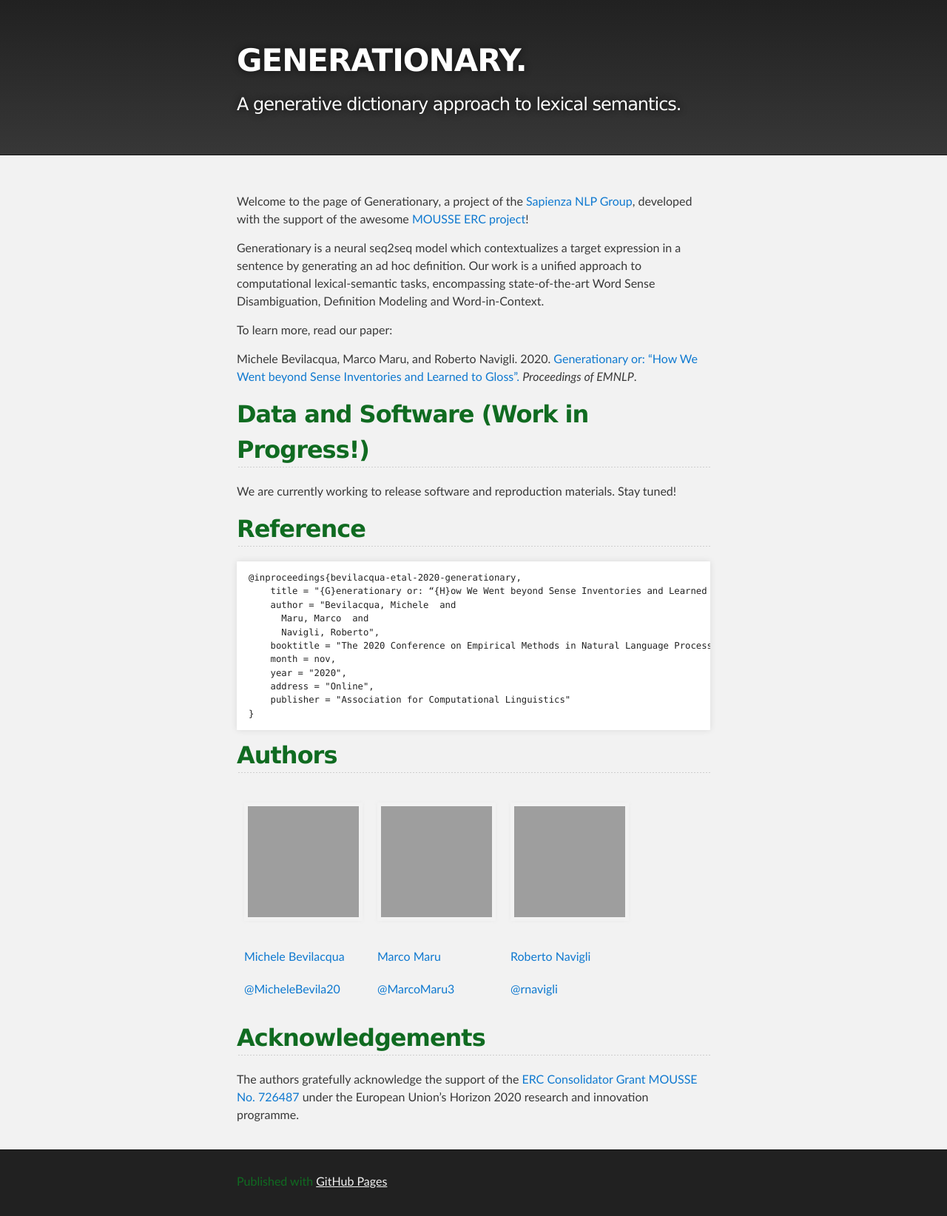
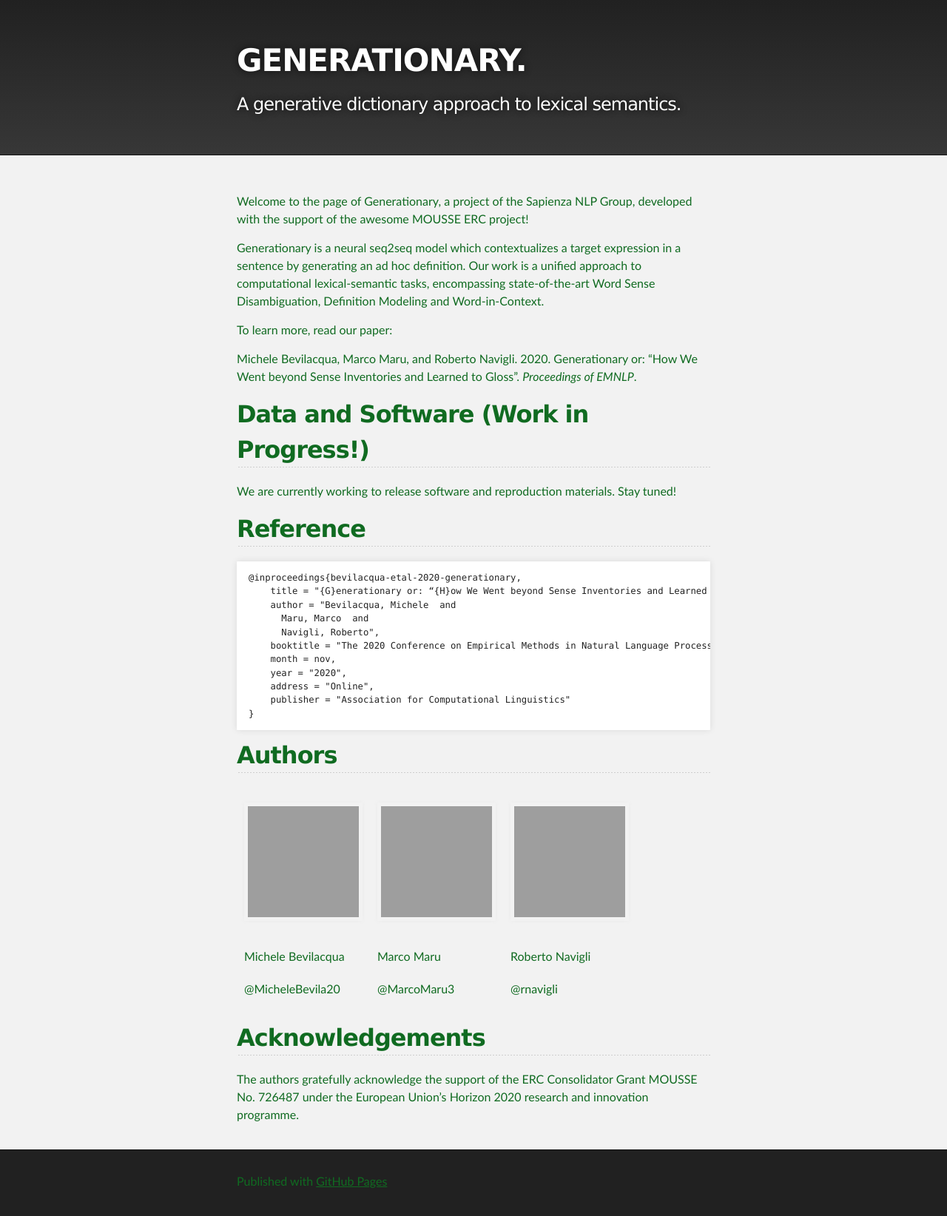
Before and after one commit to mbevila/generationary_web, a Jekyll site: the page built from index.md, in a window 1280 px wide. Shown: the whole page at 74% size. Built offline with Jekyll 4.4.1, drawn with Linux system fonts in a browser that asks for light colours; grey boxes are pictures that could not be loaded.

Commit message:
Update jekyll-theme-slate.scss

```diff
--- a/_sass/jekyll-theme-slate.scss
+++ b/_sass/jekyll-theme-slate.scss
@@ -45,7 +45,7 @@ Theme Styles
 
 body {
   box-sizing: border-box;
-  color:#393939;
+  color:#106B21;
   background: #106B21;
   font-size: 16px;
   font-family: 'Myriad Pro', Calibri, Helvetica, Arial, sans-serif;
@@ -98,7 +98,7 @@ footer p {
 
 a {
   text-decoration: none;
-  color: #0F79D0;
+  color: #106B21;
   text-shadow: none;
 
   transition: color 0.5s ease;
@@ -118,7 +118,7 @@ a:hover, a:focus {
 }
 
 footer a {
-  color: #F2F2F2;
+  color: #106B21;
   text-decoration: underline;
 }
 
```
